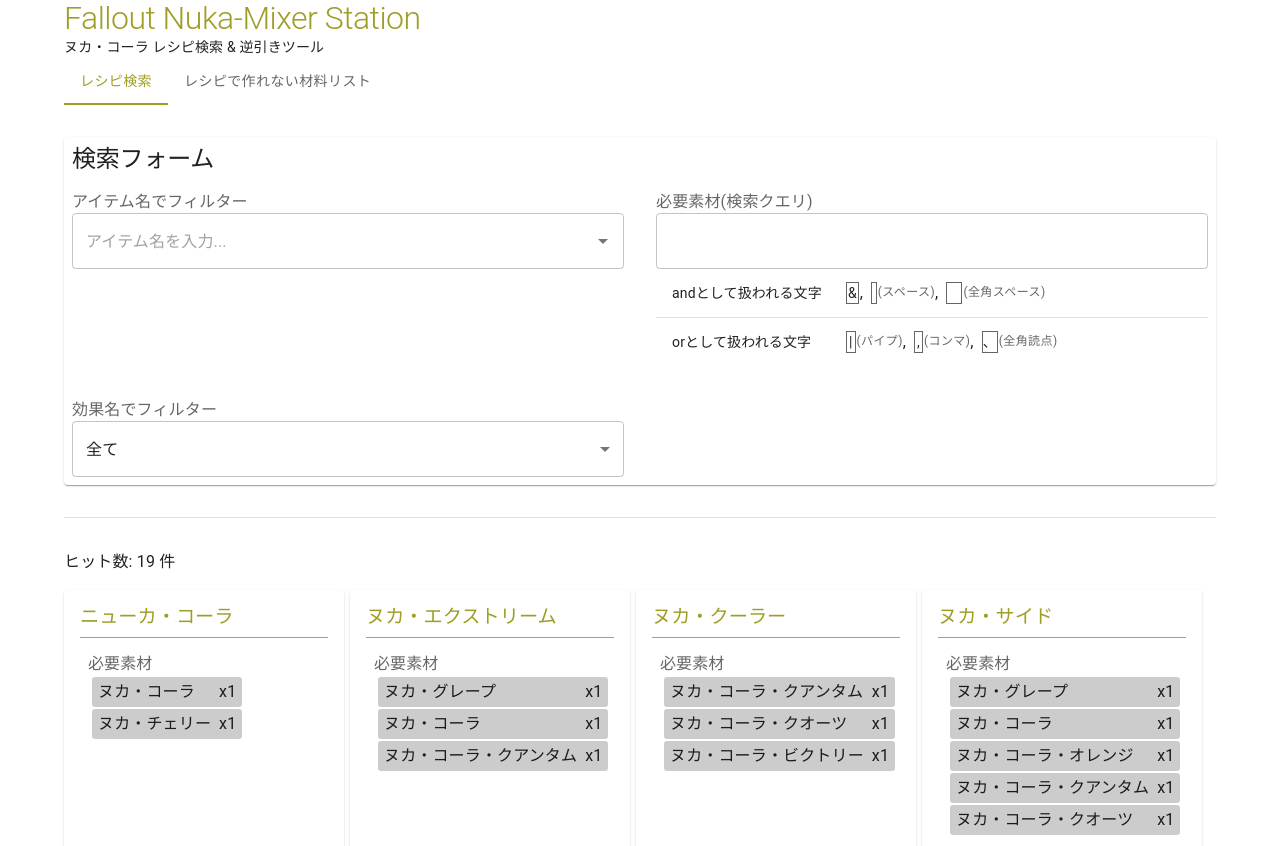
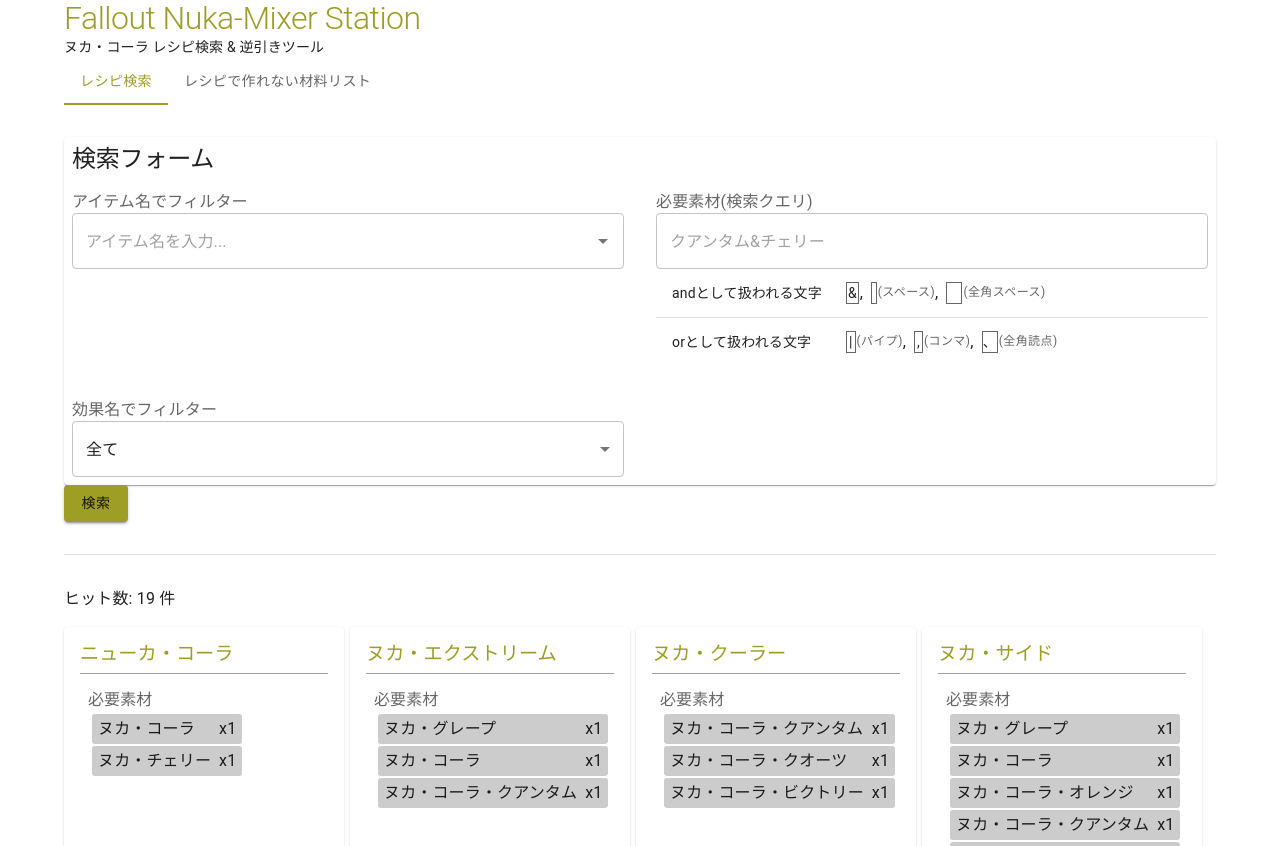
Before and after one commit to vvlvm/fallout-recipe, a React (Vite) app: page / in a window 1280 px wide. Shown: the top 846 px of the page. Built offline with nearby package versions, Linux system fonts and the light colour scheme.

Commit message:
検索ロジックの修正、検索ボタンの追加、パフォーマンスが良くなった

```diff
--- a/src/components/filters/IngredientQueryAutoComplete.tsx
+++ b/src/components/filters/IngredientQueryAutoComplete.tsx
@@ -1,11 +1,23 @@
 import { INGREDIENT_NAMES } from '@/constants/INGREDIENT_NAMES'
-import Autocomplete from '@mui/material/Autocomplete'
+import Autocomplete, {
+	type AutocompleteChangeReason,
+} from '@mui/material/Autocomplete'
 import TextField from '@mui/material/TextField'
+import type { FilterOptionsState } from '@mui/material/useAutocomplete'
+import type { AutocompleteInputChangeReason } from 'node_modules/@mui/material'
 import { QueryExplain } from './query-explain/QueryExplain'
 
-const OPTIONS = INGREDIENT_NAMES
 // 「、」「,」はor。全角スペース・スペースはand。
 const lastTokenRegex = /[^&|()（）\u3000、, ]+$/
+
+// コンポーネントの外に出すことで、レンダリングごとの関数再生成を防ぐ
+function filterOptions(options: string[], state: FilterOptionsState<string>) {
+	const match = state.inputValue.match(lastTokenRegex)
+	const searchTerm = match ? match[0].trim() : ''
+	return options.filter((option) =>
+		option.toLowerCase().includes(searchTerm.toLowerCase())
+	)
+}
 
 interface Props {
 	inputValue: string
@@ -15,20 +27,21 @@
 export function IngredientQueryAutoComplete(props: Props) {
 	const { inputValue, setInputValue } = props
 
-	return (
-		<>
-			<Autocomplete
-				id='ingredient-query-autocomplete'
-				freeSolo
-				options={OPTIONS}
-				inputValue={inputValue}
-				value={inputValue}
-				onInputChange={(_, newInputValue, reason) => {
+	function handleInputChange(
+		_: unknown,
+		newInputValue: string,
+		reason: AutocompleteInputChangeReason
+	) {
 		if (reason !== 'reset') {
 			setInputValue(newInputValue)
 		}
-				}}
-				onChange={(_, newValue, reason) => {
+	}
+
+	function handleChange(
+		_: unknown,
+		newValue: string | null,
+		reason: AutocompleteChangeReason
+	) {
 		if (reason === 'selectOption' && typeof newValue === 'string') {
 			const match = inputValue.match(lastTokenRegex)
 			let newQuery = ''
@@ -43,16 +56,22 @@
 
 			setInputValue(newQuery)
 		}
-				}}
-				filterOptions={(options, params) => {
-					const { inputValue } = params
-					const match = inputValue.match(lastTokenRegex)
-					const searchTerm = match ? match[0].trim() : ''
-					return options.filter((option) =>
-						option.toLowerCase().includes(searchTerm.toLowerCase())
-					)
-				}}
-				renderInput={(params) => <TextField {...params} />}
+	}
+
+	return (
+		<>
+			<Autocomplete
+				id='ingredient-query-autocomplete'
+				freeSolo
+				options={INGREDIENT_NAMES}
+				inputValue={inputValue}
+				value={inputValue}
+				onInputChange={handleInputChange}
+				onChange={handleChange}
+				filterOptions={filterOptions}
+				renderInput={(params) => (
+					<TextField {...params} placeholder='クアンタム&チェリー' />
+				)}
 			/>
 			<QueryExplain />
 		</>
--- a/src/components/filters/index.tsx
+++ b/src/components/filters/index.tsx
@@ -1,12 +1,17 @@
-import Divider from '@mui/material/Divider'
 import { EFFECT_LABELS } from '@/constants/EFFECT_LABELS.ts'
 import { EFFECT_NAMES } from '@/constants/EFFECT_NAMES.ts'
 import { ITEM_NAME } from '@/constants/ITEM_NAMES.ts'
 import { RECIPE_LIST } from '@/constants/RECIPE_LIST.ts'
-import type { EffectName, IngredientName } from '@/types/RecipieType.ts'
+import {
+	type EffectName,
+	type IngredientName,
+	type Recipe,
+} from '@/types/RecipieType.ts'
 import { parseIngredientQuery } from '@/utils/parseIngredientQuery.tsx'
 import { filterRecipes } from '@/utils/recipeFilter.ts'
 import Autocomplete from '@mui/material/Autocomplete'
+import Button from '@mui/material/Button'
+import Divider from '@mui/material/Divider'
 import FormControl from '@mui/material/FormControl'
 import FormLabel from '@mui/material/FormLabel'
 import Grid from '@mui/material/Grid'
@@ -15,7 +20,7 @@
 import Select, { type SelectChangeEvent } from '@mui/material/Select'
 import TextField from '@mui/material/TextField'
 import Typography from '@mui/material/Typography'
-import { memo, useMemo, useState } from 'react'
+import { memo, useState } from 'react'
 import { IngredientQueryAutoComplete } from './IngredientQueryAutoComplete.tsx'
 import { Provider } from './queried-ingredient-names-context/Provider.tsx'
 import { RecipeGrid } from './recipe-grid/RecipeGrid.tsx'
@@ -28,19 +33,24 @@
 	const [ingredientQuery, setIngredientQuery] = useState<string>('')
 
 	// フィルタリングロジック
-	const filteredRecipes = useMemo(() => {
-		return filterRecipes({
-			recipes: RECIPE_LIST,
-			itemNameSearchTerm,
-			selectedEffectName,
-			ingredientQuery,
-		})
-	}, [itemNameSearchTerm, selectedEffectName, ingredientQuery])
+	const [filteredRecipes, setFilteredRecipes] = useState<Recipe[]>(RECIPE_LIST)
 
-	const queriedIngredientNames = useMemo<IngredientName[]>(
-		() => parseIngredientQuery(ingredientQuery),
-		[ingredientQuery]
-	)
+	// 検索された必要素材をハイライトする
+	const [queriedIngredientNames, setQueriedIngredientNames] = useState<
+		IngredientName[]
+	>([])
+
+	function handleSearchSubmit() {
+		setFilteredRecipes(
+			filterRecipes({
+				recipes: RECIPE_LIST,
+				ingredientQuery: ingredientQuery,
+				itemNameSearchTerm: itemNameSearchTerm,
+				selectedEffectName: selectedEffectName,
+			})
+		)
+		setQueriedIngredientNames(parseIngredientQuery(ingredientQuery))
+	}
 
 	return (
 		<>
@@ -93,6 +103,10 @@
 				</Grid>
 			</Paper>
 
+			<Button variant='contained' onClick={handleSearchSubmit}>
+				検索
+			</Button>
+
 			<Divider sx={{ my: 4 }} />
 
 			<Typography variant='body1' sx={{ my: 2 }}>
--- a/src/components/filters/recipe-grid/RecipeGrid.tsx
+++ b/src/components/filters/recipe-grid/RecipeGrid.tsx
@@ -6,13 +6,14 @@
 import { Effects } from './Effects'
 import { RequiredItems } from './RequiredItems'
 import './recipeGrid.scss'
+import { memo } from 'react'
 
 interface Props {
 	filteredRecipes: Recipe[]
 	selectedEffect: EffectName | ''
 }
 
-export function RecipeGrid(props: Props) {
+export const RecipeGrid = memo(function RecipeGrid(props: Props) {
 	const { filteredRecipes, selectedEffect } = props
 
 	return (
@@ -41,7 +42,7 @@
 			))}
 		</Box>
 	)
-}
+})
 
 interface CardProps extends Pick<Props, 'selectedEffect'> {
 	recipe: Recipe
--- a/src/utils/parseIngredientQuery.tsx
+++ b/src/utils/parseIngredientQuery.tsx
@@ -1,15 +1,17 @@
-import { type IngredientName, isIngredientName } from "@/types/RecipieType"
+import { INGREDIENT_NAMES } from '@/constants/INGREDIENT_NAMES'
+import { type IngredientName } from '@/types/RecipieType'
 
 const TOKEN_SEPARATORS = /[&()（）\u3000、,|]+/
 
 export function parseIngredientQuery(query: string): IngredientName[] {
-  if (!query) return []
-  const tokens = query
-    .split(TOKEN_SEPARATORS)
-    .map((t) => t.trim())
-    .filter(Boolean)
+	if (!query) return []
+	const tokens = query
+		.split(TOKEN_SEPARATORS)
+		.map((t) => t.trim())
+		.filter(Boolean)
+	const deduplicated: string[] = Array.from(new Set(tokens))
 
-  const filtered: IngredientName[] = tokens.filter(isIngredientName)
-  const deduplicated: IngredientName[] = Array.from(new Set(filtered))
-  return deduplicated
+	return INGREDIENT_NAMES.filter((name) =>
+		deduplicated.some((term) => name.includes(term))
+	)
 }
--- a/src/utils/recipeFilter.ts
+++ b/src/utils/recipeFilter.ts
@@ -1,4 +1,4 @@
-import type { EffectName, IngredientName, Recipe } from '@/types/RecipieType'
+import type { EffectName, Recipe } from '@/types/RecipieType'
 
 type LogicNode =
 	| { type: 'AND'; left: LogicNode; right: LogicNode }
@@ -17,40 +17,38 @@
 	const { recipes, itemNameSearchTerm, selectedEffectName, ingredientQuery } =
 		props
 
+	const trimmedQuery = ingredientQuery.trim()
+	if (!trimmedQuery) return recipes
+
+	const tokens = tokenize(trimmedQuery)
+	if (tokens.length === 0) return recipes
+
+	let ast: LogicNode
+	try {
+		ast = parse(tokens)
+	} catch (error: unknown) {
+		// 構文エラーなどがある場合（入力途中など）、安全のため空配列または全件を返す
+		// ここでは入力途中でも極力ヒットさせるため、エラー時はフィルタリングせず空を返すか、
+		// あるいは単純検索にフォールバックする等の戦略が考えられますが、
+		// 明示的な論理検索なのでエラー時はヒットなしとします。
+		console.warn(error)
+		return []
+	}
+
 	return recipes.filter((recipe) => {
 		const matchesItemName = recipe.itemName.includes(itemNameSearchTerm)
 		const matchesEffectName =
 			selectedEffectName === '' ||
 			Object.hasOwn(recipe.effects, selectedEffectName)
-		const matchesIngredientQuery = ingredientQueryToSearchTerms(
-			ingredientQuery,
-			recipe.requiredItems.map((e) => e.requiredItemName)
-		)
-
+		// ASTがない（クエリが空）場合は条件なしとして true を返す
+		const matchesIngredientQuery = ast
+			? evaluate(
+					ast,
+					recipe.requiredItems.map((e) => e.requiredItemName)
+				)
+			: true
 		return matchesItemName && matchesEffectName && matchesIngredientQuery
 	})
-}
-
-function ingredientQueryToSearchTerms(
-	ingredientQuery: string,
-	terms: IngredientName[]
-): boolean {
-	const trimmedQuery = ingredientQuery.trim()
-	if (!trimmedQuery) return true
-
-	try {
-		const tokens = tokenize(trimmedQuery)
-		if (tokens.length === 0) return true
-		const ast = parse(tokens)
-		return evaluate(ast, terms)
-	} catch (error: unknown) {
-		// 構文エラーなどがある場合（入力途中など）、安全のため空配列または全件を返す
-		// ここでは入力途中でも極力ヒットさせるため、エラー時はフィルタリングせず空を返すか、
-		// あるいは単純検索にフォールバックする等の戦略が考えられますが、
-		// 明示的な論理検索なのでエラー時はヒットなしとします。
-		console.error(error)
-		return false
-	}
 }
 
 function tokenize(input: string): string[] {
@@ -58,9 +56,11 @@
 	const normalized = input
 		.replace(/（/g, '(')
 		.replace(/）/g, ')')
-		.replace(/、/g, '|') // OR演算子として扱う
-		.replace(/,/g, '|') // OR演算子として扱う
-		.replace(/\u3000/g, ' ') // 全角スペース 暗黙のANDとして扱う
+		.replace(/、/g, '|') // ORとして扱う
+		.replace(/,/g, '|') // ORとして扱う
+		.replace(/＆/g, '&') // ORとして扱う
+		.replace(/\u3000/g, '&') // 全角スペース ANDとして扱う
+		.replace(/ /g, '&') // 半角スペース ANDとして扱う
 
 	// & | ( ) と半角・全角スペースで分割。ただし演算子はトークンとして維持する。
 	return normalized
@@ -83,7 +83,7 @@
 
 	function parseTerm(): LogicNode {
 		let left = parseFactor()
-		// AND演算子は '&' または演算子なし（暗黙のAND）で処理
+
 		while (
 			pos < tokens.length &&
 			(tokens[pos] === '&' || tokens[pos] === '(' || !isOperator(tokens[pos]))
```
Lines whose indentation alone changed are shown as unchanged.
